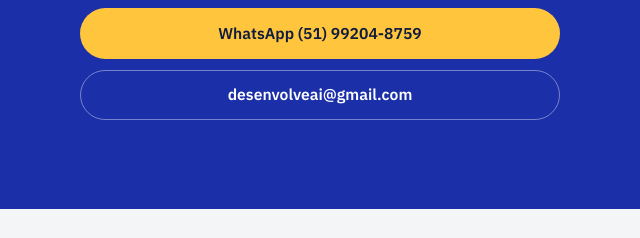
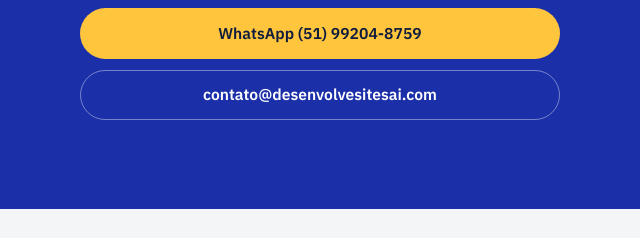
Before and after one commit to solanobastos/SiteDesenvolveAi, a website: page index.html in a window 1280 px wide. Shown: the part 3803-4041 px from the top of the page, 640-1280 px from the left. Drawn offline with nearby package versions, Linux system fonts and the light colour scheme.

Commit message:
Agr vai3

```diff
--- a/index.html
+++ b/index.html
@@ -452,7 +452,7 @@ footer .wrap{display:flex;flex-wrap:wrap;gap:1rem;justify-content:space-between}
       </div>
       <div class="contatos">
         <a class="btn btn-amarelo" href="https://wa.me/5551992048759?text=Ol%C3%A1%20tenho%20interesse%20em%20%20um%20site%2C%20poderia%20me%20fornecer%20mais%20informa%C3%A7%C3%B5es." target="_blank" rel="noopener noreferrer">WhatsApp (51) 99204-8759</a>
-        <a class="btn btn-linha" href="mailto:desenvolveai@gmail.com" target="_blank" rel="noopener noreferrer">desenvolveai@gmail.com</a>
+        <a class="btn btn-linha" href="mailto:contato@desenvolvesitesai.com" target="_blank" rel="noopener noreferrer">contato@desenvolvesitesai.com</a>
       </div>
     </div>
   </section>
```
